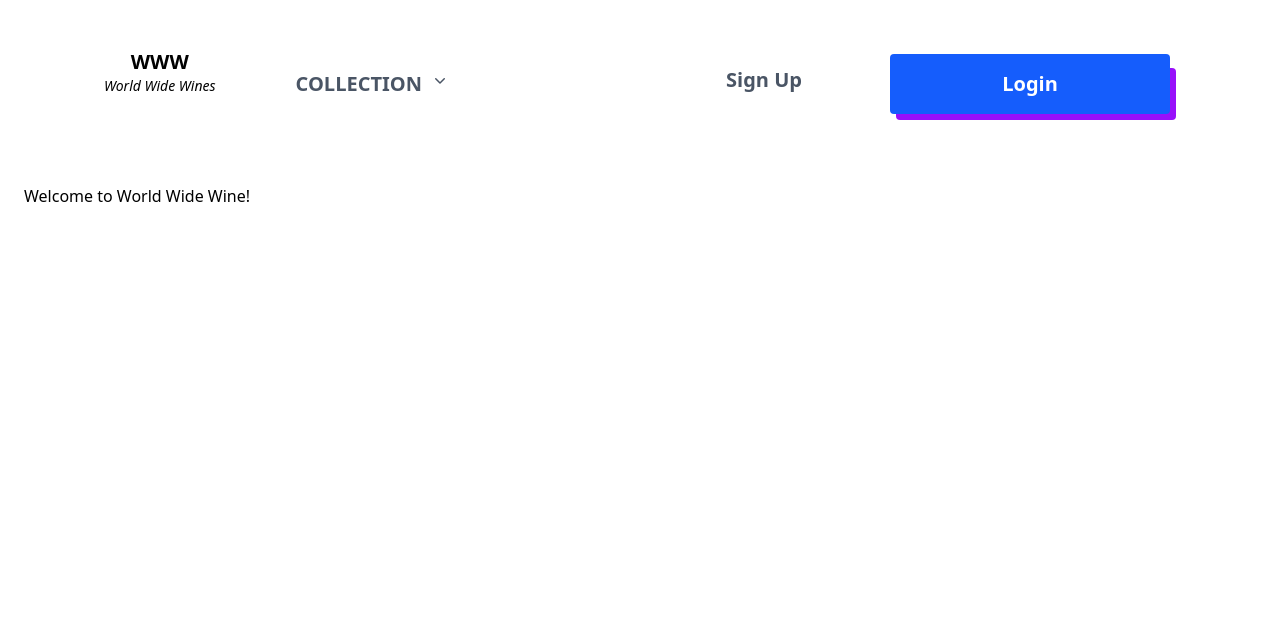
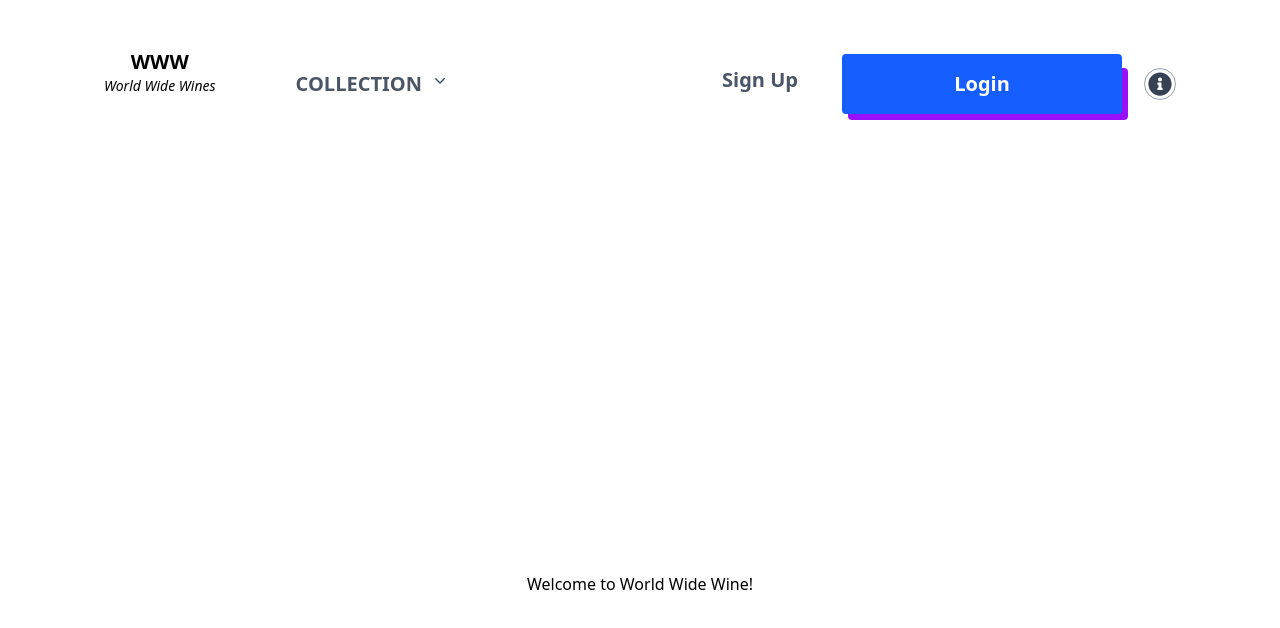
Before and after one commit to LisbonConnection/World-Wide-Wine-Frontend, a React (Vite) app: page / in a window 1280 px wide. Shown: the top 628 px of the page. Built offline with nearby package versions, Linux system fonts and the light colour scheme.

Commit message:
add about icon in navbar

```diff
--- a/src/App.jsx
+++ b/src/App.jsx
@@ -30,7 +30,7 @@ function App() {
   return (
     <>
 
-        <div className="container relative mx-auto p-6 ">
+        <div className="container relative mx-auto p-6">
           <Navbar />
           <ToastContainer position="top-center" autoClose ={2000}/>
 
--- a/src/components/Navbar.jsx
+++ b/src/components/Navbar.jsx
@@ -5,6 +5,7 @@ import { ChevronDownIcon } from "@heroicons/react/20/solid";
 import axios from "axios";
 import { AiOutlinePlus } from "react-icons/ai";
 import { FaPlus } from "react-icons/fa";
+import { FaInfoCircle } from "react-icons/fa";
 
 function Navbar() {
   const { isLoggedIn, user, logOutUser } = useContext(AuthContext);
@@ -158,9 +159,9 @@ function Navbar() {
 
           {!isLoggedIn && (
             <>
-              <div className="flex justify-end space-x-10">
+              <div className="flex justify-end space-x-4">
                 <Link to="signup">
-                  <button className="hover:bg-blue-100 hover:text-blue-400 hover:font-bold text-xl text-gray-600 font-bold h-16 w-40 rounded flex justify-center items-center text-center">
+                  <button className="hover:bg-blue-100 hover:text-blue-400 hover:font-bold text-xl text-gray-600 font-bold h-16 w-30 rounded flex justify-center items-center text-center">
                     Sign Up
                   </button>
                 </Link>
@@ -176,6 +177,13 @@ function Navbar() {
                     <div className="mt-5 ml-3 bg-purple-600 hover:bg-blue-700 h-13 w-70 rounded"></div>
                   </div>
                 </Link>
+
+                <div className="flex h-8 w-8 items-center text-center justify-center mt-5 text-gray-700 border-1 border-gray-400 rounded-full">
+                    <Link to="/about">
+                      {" "}
+                      <FaInfoCircle size={24} />{" "}
+                    </Link>
+                  </div>
               </div>
             </>
           )}
--- a/src/pages/Home.jsx
+++ b/src/pages/Home.jsx
@@ -3,7 +3,7 @@ import React from 'react'
 function Home() {
 
   return (
-    <div>Welcome to World Wide Wine!</div>
+    <div className='flex justify-center items-center h-screen'>Welcome to World Wide Wine!</div>
   )
 }
 
```
